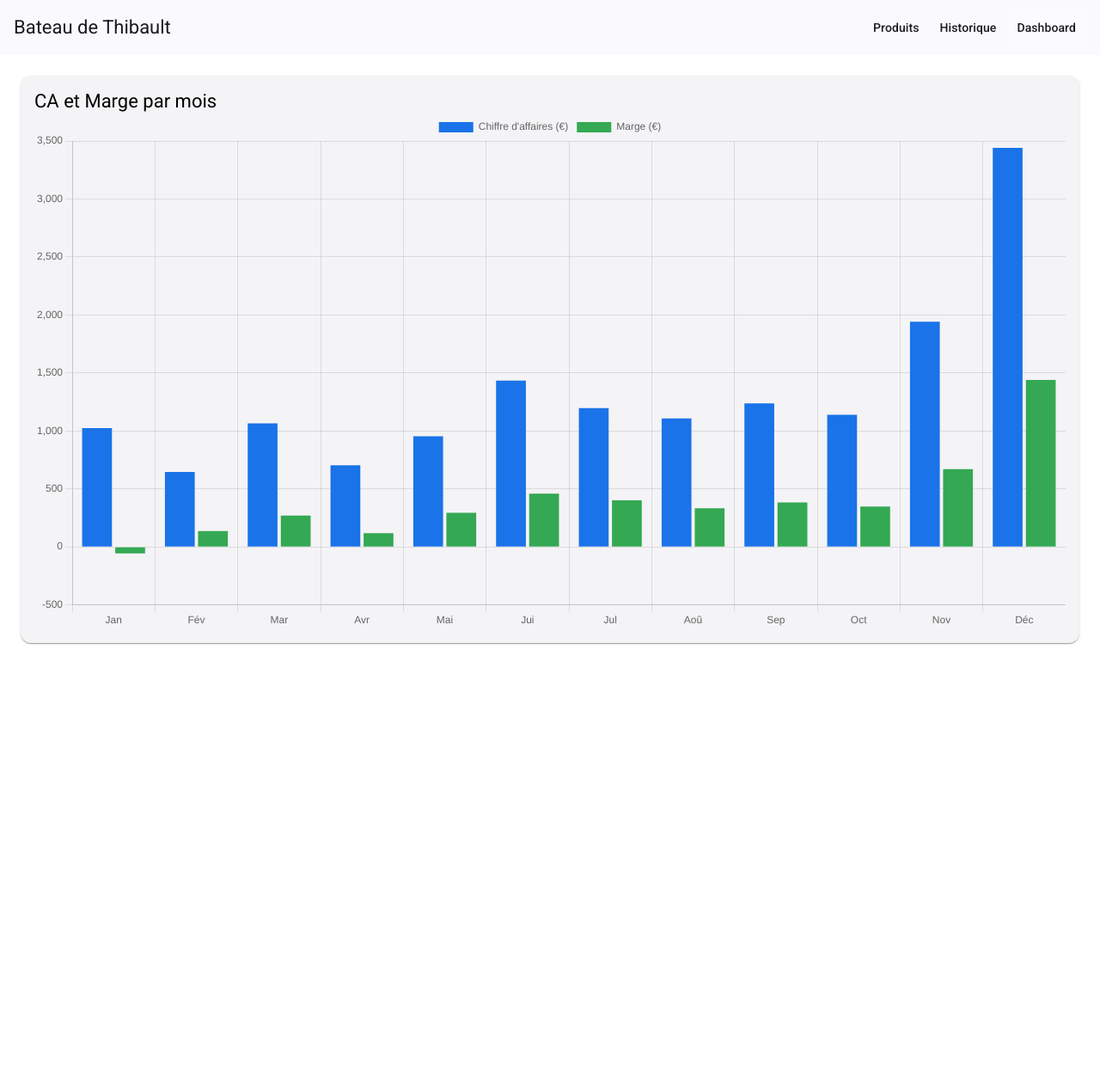
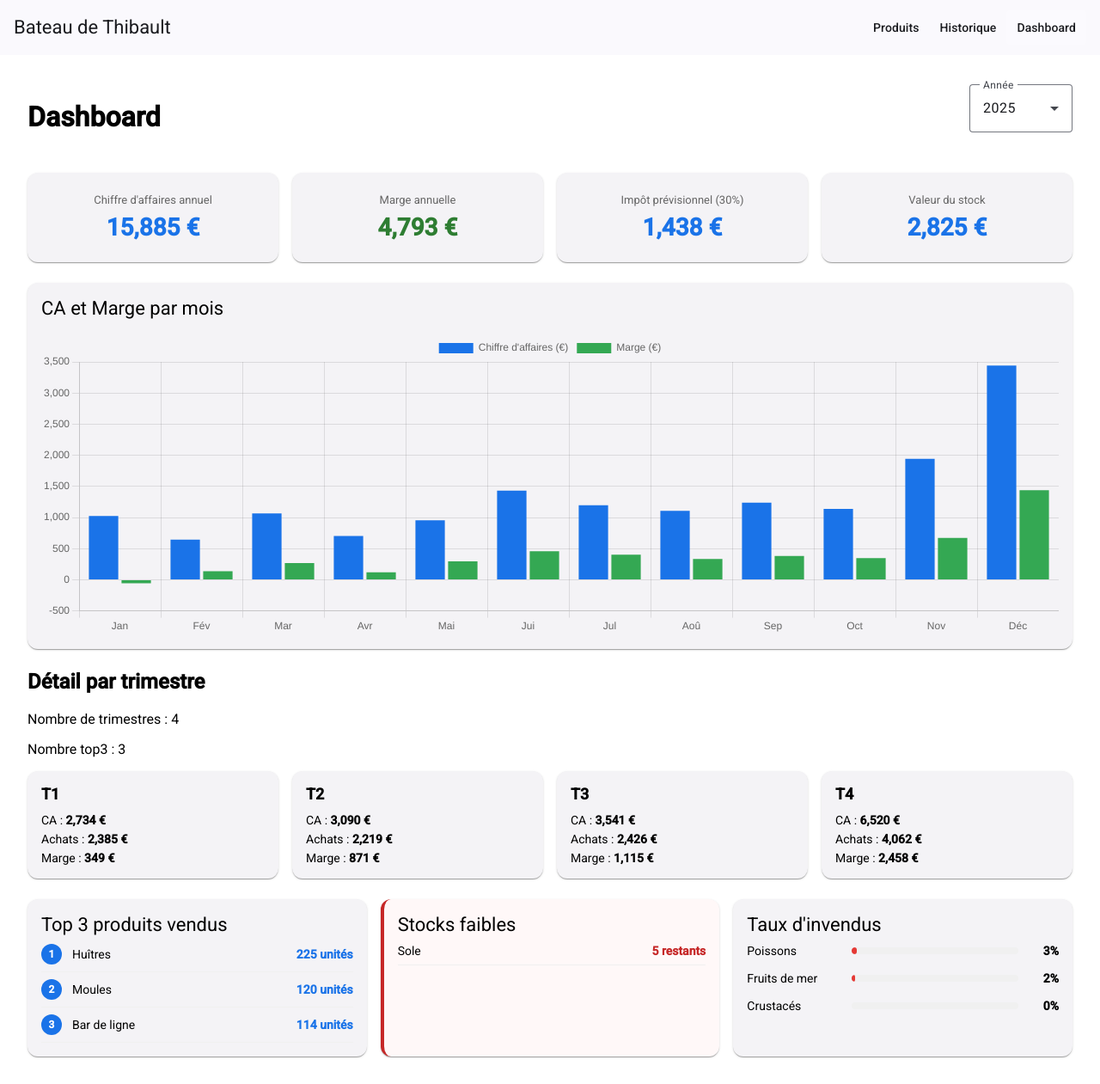
Before and after one commit to Ldacosta7/bateau-thibault-backoffice, an Angular app: page /dashboard in a window 1280 px wide. Shown: the whole page at 86% size. Before the commit the page ends 800 px from the top, so only its background shows below. Built offline with nearby package versions, Linux system fonts and the light colour scheme.

Commit message:
fix: graphique Chart.js stable + styles dashboard complets

```diff
--- a/src/app/pages/dashboard/dashboard.component.css
+++ b/src/app/pages/dashboard/dashboard.component.css
@@ -0,0 +1,177 @@
+.dashboard { padding: 8px; }
+
+.dashboard-header {
+  display: flex;
+  justify-content: space-between;
+  align-items: center;
+  margin-bottom: 24px;
+}
+
+.select-annee { width: 120px; }
+
+.confettis-banner {
+  background: linear-gradient(90deg, #f9d423, #ff4e50);
+  color: white;
+  text-align: center;
+  padding: 12px;
+  border-radius: 8px;
+  font-weight: 600;
+  font-size: 16px;
+  margin-bottom: 24px;
+  animation: pulse 1.5s infinite;
+}
+
+@keyframes pulse {
+  0%, 100% { opacity: 1; }
+  50% { opacity: 0.7; }
+}
+
+.kpi-grid {
+  display: grid;
+  grid-template-columns: repeat(4, 1fr);
+  gap: 16px;
+  margin-bottom: 24px;
+}
+
+.kpi-card { text-align: center; padding: 8px; }
+.kpi-label { font-size: 13px; color: #666; margin-bottom: 8px; }
+.kpi-value { font-size: 28px; font-weight: 700; color: #1a73e8; }
+.kpi-positif .kpi-value { color: #2e7d32; }
+.kpi-negatif .kpi-value { color: #c62828; }
+
+.graphique-card { margin-bottom: 24px; }
+.graphique-card mat-card-content { padding: 16px; }
+
+.trimestres-grid {
+  display: grid;
+  grid-template-columns: repeat(4, 1fr);
+  gap: 16px;
+  margin-bottom: 24px;
+}
+
+.trimestre-titre {
+  font-size: 18px;
+  font-weight: 700;
+  margin-bottom: 12px;
+  display: flex;
+  align-items: center;
+  gap: 8px;
+}
+
+.trimestre-ligne { margin-bottom: 6px; font-size: 14px; }
+.negatif { color: #c62828; }
+
+.alerte-negative {
+  border-left: 4px solid #c62828 !important;
+  background-color: #fff8f8 !important;
+}
+
+.confettis-card {
+  border-left: 4px solid #f9d423 !important;
+  background-color: #fffde7 !important;
+}
+
+.badge-alerte {
+  font-size: 11px;
+  background: #ffebee;
+  color: #c62828;
+  padding: 2px 8px;
+  border-radius: 10px;
+}
+
+.badge-confettis {
+  font-size: 11px;
+  background: #fffde7;
+  color: #f57f17;
+  padding: 2px 8px;
+  border-radius: 10px;
+}
+
+.produits-grid {
+  display: grid;
+  grid-template-columns: repeat(3, 1fr);
+  gap: 16px;
+  margin-top: 24px;
+}
+
+.top-ligne {
+  display: flex;
+  align-items: center;
+  gap: 12px;
+  padding: 8px 0;
+  border-bottom: 1px solid #f0f0f0;
+}
+
+.top-rang {
+  width: 24px;
+  height: 24px;
+  border-radius: 50%;
+  background: #1a73e8;
+  color: white;
+  display: flex;
+  align-items: center;
+  justify-content: center;
+  font-size: 12px;
+  font-weight: 700;
+  flex-shrink: 0;
+}
+
+.top-nom { flex: 1; font-size: 14px; }
+.top-total { font-weight: 600; color: #1a73e8; font-size: 14px; }
+
+.rupture-ligne {
+  display: flex;
+  justify-content: space-between;
+  padding: 8px 0;
+  border-bottom: 1px solid #f0f0f0;
+  font-size: 14px;
+}
+
+.stock-critique { color: #c62828; font-weight: 600; }
+.aucun { color: #2e7d32; padding: 8px 0; font-size: 14px; }
+
+.invendus-ligne {
+  display: flex;
+  align-items: center;
+  gap: 12px;
+  padding: 8px 0;
+}
+
+.invendus-label { width: 110px; font-size: 14px; }
+
+.barre-conteneur {
+  flex: 1;
+  height: 8px;
+  background: #f0f0f0;
+  border-radius: 4px;
+  overflow: hidden;
+}
+
+.barre-remplissage {
+  height: 100%;
+  background: #e53935;
+  border-radius: 4px;
+  transition: width 0.5s ease;
+}
+
+.taux-valeur {
+  width: 35px;
+  text-align: right;
+  font-weight: 600;
+  font-size: 14px;
+}
+
+.graphique-card {
+  margin-bottom: 24px;
+}
+
+.graphique-card mat-card-content {
+  padding: 16px;
+  position: relative;
+  height: 350px;
+}
+
+.graphique-card canvas {
+  width: 100% !important;
+  height: 100% !important;
+}
--- a/src/app/pages/dashboard/dashboard.component.html
+++ b/src/app/pages/dashboard/dashboard.component.html
@@ -1,3 +1,55 @@
+<div class="dashboard">
+
+  <!-- HEADER -->
+  <div class="dashboard-header">
+    <h1>Dashboard</h1>
+    <mat-form-field appearance="outline" class="select-annee">
+      <mat-label>Année</mat-label>
+      <mat-select [(ngModel)]="anneeSelectionnee" (ngModelChange)="charger()">
+        @for (a of annees; track a) {
+          <mat-option [value]="a">{{ a }}</mat-option>
+        }
+      </mat-select>
+    </mat-form-field>
+  </div>
+
+  <!-- CONFETTIS -->
+  @if (confettisActifs) {
+    <div class="confettis-banner">Bénéfice exceptionnel ce trimestre !</div>
+  }
+
+  <!-- KPIs FINANCIERS -->
+  <div class="kpi-grid">
+    <mat-card class="kpi-card">
+      <mat-card-content>
+        <div class="kpi-label">Chiffre d'affaires annuel</div>
+        <div class="kpi-value">{{ caTotal | number:'1.0-0' }} €</div>
+      </mat-card-content>
+    </mat-card>
+
+    <mat-card class="kpi-card" [class.kpi-negatif]="margeAnnuelle < 0" [class.kpi-positif]="margeAnnuelle > 0">
+      <mat-card-content>
+        <div class="kpi-label">Marge annuelle</div>
+        <div class="kpi-value">{{ margeAnnuelle | number:'1.0-0' }} €</div>
+      </mat-card-content>
+    </mat-card>
+
+    <mat-card class="kpi-card">
+      <mat-card-content>
+        <div class="kpi-label">Impôt prévisionnel (30%)</div>
+        <div class="kpi-value">{{ impotPrevisionnel | number:'1.0-0' }} €</div>
+      </mat-card-content>
+    </mat-card>
+
+    <mat-card class="kpi-card">
+      <mat-card-content>
+        <div class="kpi-label">Valeur du stock</div>
+        <div class="kpi-value">{{ valeurStock | number:'1.0-0' }} €</div>
+      </mat-card-content>
+    </mat-card>
+  </div>
+
+  <!-- GRAPHIQUE -->
   <mat-card class="graphique-card">
     <mat-card-header>
       <mat-card-title>CA et Marge par mois</mat-card-title>
@@ -6,3 +58,81 @@
       <canvas #barChart></canvas>
     </mat-card-content>
   </mat-card>
+
+  <!-- TRIMESTRES -->
+  <h2>Détail par trimestre</h2>
+  <p>Nombre de trimestres : {{ trimestres.length }}</p>
+  <p>Nombre top3 : {{ top3.length }}</p>
+  <div class="trimestres-grid">
+    @for (t of trimestres; track t.trimestre) {
+      <mat-card class="trimestre-card"
+        [class.alerte-negative]="t.alerteNegative"
+        [class.confettis-card]="t.confettis">
+        <mat-card-content>
+          <div class="trimestre-titre">
+            {{ t.label }}
+            @if (t.alerteNegative) {
+              <span class="badge-alerte">Marge négative</span>
+            }
+            @if (t.confettis) {
+              <span class="badge-confettis">Exceptionnel</span>
+            }
+          </div>
+          <div class="trimestre-ligne">CA : <strong>{{ t.chiffreAffaires | number:'1.0-0' }} €</strong></div>
+          <div class="trimestre-ligne">Achats : <strong>{{ t.achats | number:'1.0-0' }} €</strong></div>
+          <div class="trimestre-ligne" [class.negatif]="t.marge < 0">
+            Marge : <strong>{{ t.marge | number:'1.0-0' }} €</strong>
+          </div>
+        </mat-card-content>
+      </mat-card>
+    }
+  </div>
+
+  <!-- KPIs PRODUITS -->
+  <div class="produits-grid">
+
+    <mat-card>
+      <mat-card-header><mat-card-title>Top 3 produits vendus</mat-card-title></mat-card-header>
+      <mat-card-content>
+        @for (p of top3; track p.nom; let i = $index) {
+          <div class="top-ligne">
+            <span class="top-rang">{{ i + 1 }}</span>
+            <span class="top-nom">{{ p.nom }}</span>
+            <span class="top-total">{{ p.total }} unités</span>
+          </div>
+        }
+      </mat-card-content>
+    </mat-card>
+
+    <mat-card [class.alerte-negative]="rupturesStock.length > 0">
+      <mat-card-header><mat-card-title>Stocks faibles</mat-card-title></mat-card-header>
+      <mat-card-content>
+        @if (rupturesStock.length === 0) {
+          <div class="aucun">Aucun produit en rupture</div>
+        }
+        @for (p of rupturesStock; track p.nom) {
+          <div class="rupture-ligne">
+            <span>{{ p.nom }}</span>
+            <span class="stock-critique">{{ p.stock }} restants</span>
+          </div>
+        }
+      </mat-card-content>
+    </mat-card>
+
+    <mat-card>
+      <mat-card-header><mat-card-title>Taux d'invendus</mat-card-title></mat-card-header>
+      <mat-card-content>
+        @for (t of tauxInvendus; track t.categorie) {
+          <div class="invendus-ligne">
+            <span class="invendus-label">{{ getLabelCategorie(t.categorie) }}</span>
+            <div class="barre-conteneur">
+              <div class="barre-remplissage" [style.width.%]="t.taux"></div>
+            </div>
+            <span class="taux-valeur">{{ t.taux }}%</span>
+          </div>
+        }
+      </mat-card-content>
+    </mat-card>
+
+  </div>
+</div>
--- a/src/app/pages/dashboard/dashboard.component.ts
+++ b/src/app/pages/dashboard/dashboard.component.ts
@@ -1,5 +1,5 @@
-import { Component, OnInit, AfterViewInit, ViewChild, ElementRef } from '@angular/core';
-import { CommonModule } from '@angular/common';
+import { Component, OnInit, AfterViewInit, ViewChild, ElementRef, OnDestroy } from '@angular/core';
+import { CommonModule, DecimalPipe } from '@angular/common';
 import { FormsModule } from '@angular/forms';
 import { MatSelectModule } from '@angular/material/select';
 import { MatCardModule } from '@angular/material/card';
@@ -9,7 +9,7 @@ import { DashboardService, KpiTrimestre } from '../../core/services/dashboard.se
 @Component({
   selector: 'app-dashboard',
   standalone: true,
-  imports: [CommonModule, FormsModule, MatSelectModule, MatCardModule],
+  imports: [CommonModule, DecimalPipe, FormsModule, MatSelectModule, MatCardModule],
   templateUrl: './dashboard.component.html',
   styleUrl: './dashboard.component.css'
 })
@@ -38,7 +38,13 @@ export class DashboardComponent implements OnInit, AfterViewInit {
   }
 
   ngAfterViewInit(): void {
+  setTimeout(() => {
+    if (this.chart) {
+      this.chart.destroy();
+      this.chart = null;
+    }
     this.creerGraphique();
+  }, 100);
 }
 
   charger(): void {
@@ -57,9 +63,16 @@ export class DashboardComponent implements OnInit, AfterViewInit {
   this.tauxInvendus = this.dashboardService.getTauxInvendusParCategorie();
   this.trimestres = this.dashboardService.getCAParTrimestre(annee);
   this.confettisActifs = this.trimestres.some(t => t.confettis);
+
+
 }
 
   creerGraphique(): void {
+  if (!this.barChartRef?.nativeElement) return;
+  if (this.chart) {
+    this.chart.destroy();
+    this.chart = null;
+  }
   const mois = this.dashboardService.getCAParMois(this.anneeSelectionnee);
   this.chart = new Chart(this.barChartRef.nativeElement, {
     type: 'bar',
@@ -72,6 +85,7 @@ export class DashboardComponent implements OnInit, AfterViewInit {
     },
     options: {
       responsive: true,
+      maintainAspectRatio: false,
       plugins: { legend: { position: 'top' } },
       scales: { y: { beginAtZero: true } }
     }
--- a/src/app/pages/historique/historique.component.html
+++ b/src/app/pages/historique/historique.component.html
@@ -1,25 +1,27 @@
 <h1>Historique des mouvements</h1>
 
-<!-- FILTRES -->
 <div class="filtres">
   <mat-form-field appearance="outline">
     <mat-label>Catégorie</mat-label>
     <mat-select [(ngModel)]="filtreCategorie" (ngModelChange)="actualiser()">
-      <mat-option *ngFor="let c of categories" [value]="c.valeur">{{ c.label }}</mat-option>
+      @for (c of categories; track c.valeur) {
+        <mat-option [value]="c.valeur">{{ c.label }}</mat-option>
+      }
     </mat-select>
   </mat-form-field>
 
   <mat-form-field appearance="outline">
     <mat-label>Type de mouvement</mat-label>
     <mat-select [(ngModel)]="filtreType" (ngModelChange)="actualiser()">
-      <mat-option *ngFor="let t of types" [value]="t.valeur">{{ t.label }}</mat-option>
+      @for (t of types; track t.valeur) {
+        <mat-option [value]="t.valeur">{{ t.label }}</mat-option>
+      }
     </mat-select>
   </mat-form-field>
 
   <span class="nb-resultats">{{ mouvements.length }} mouvement(s)</span>
 </div>
 
-<!-- TABLEAU -->
 <table mat-table [dataSource]="mouvements" class="mat-elevation-z2">
 
   <ng-container matColumnDef="date">
@@ -64,6 +66,6 @@
 
 </table>
 
-<div *ngIf="mouvements.length === 0" class="vide">
-  Aucun mouvement enregistré pour le moment.
-</div>
+@if (mouvements.length === 0) {
+  <div class="vide">Aucun mouvement enregistré pour le moment.</div>
+}
```
Also changed, not shown: src/app/pages/produits/produits.component.html (+23 -11 lines). Lines whose indentation alone changed are shown as unchanged.
